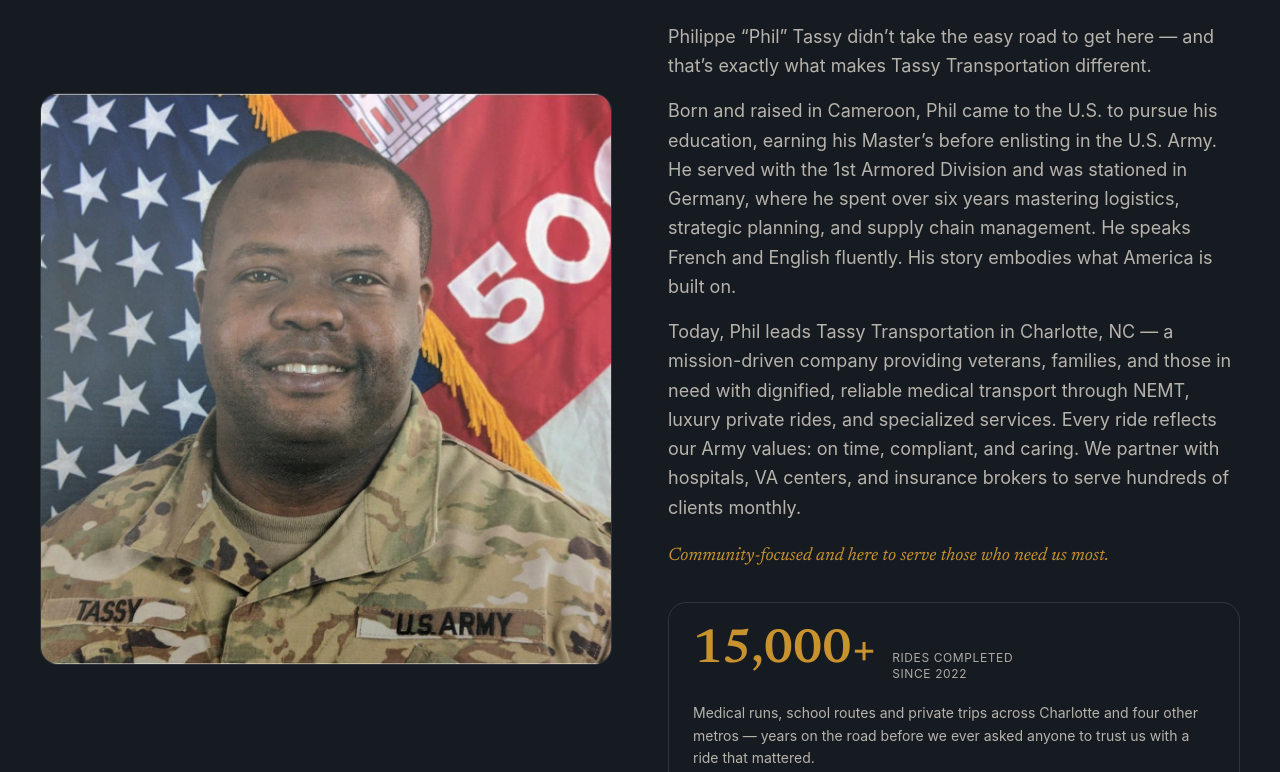
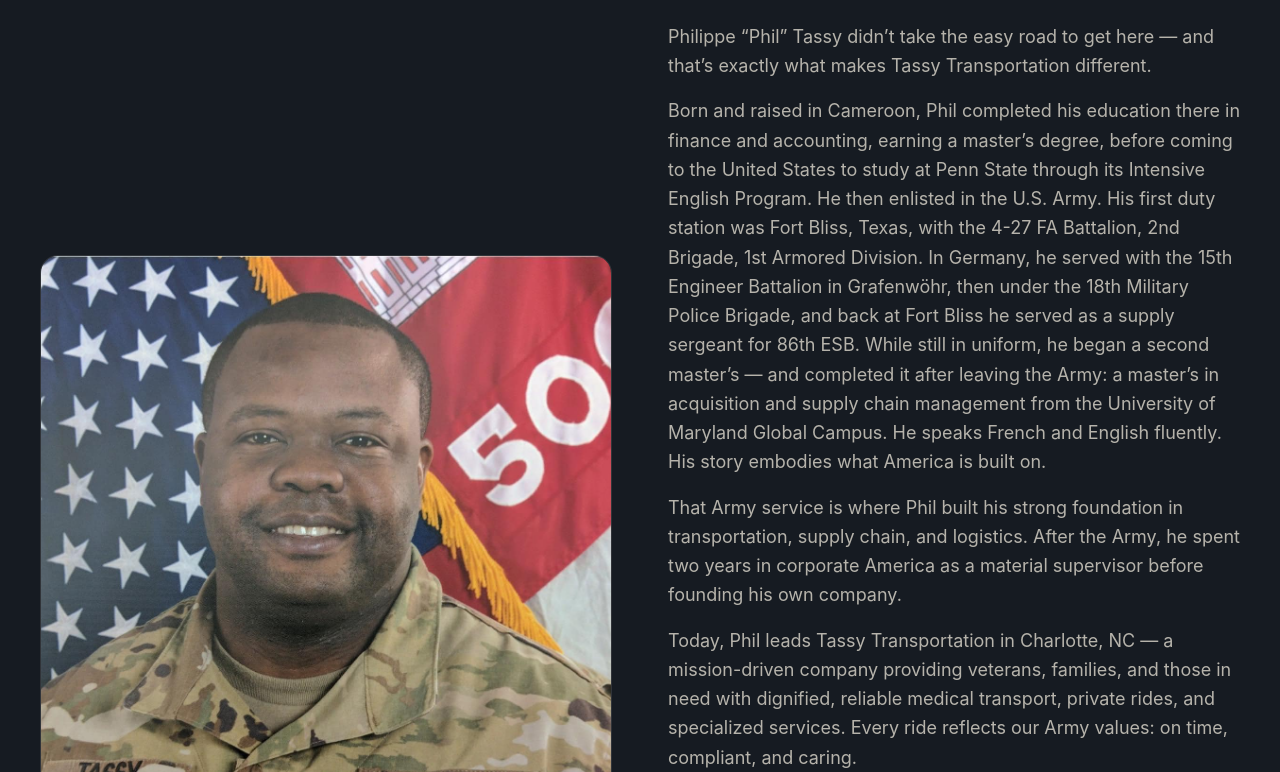
Before and after one commit to phil379/tassytrucks-website-v3, a Next.js app: page / in a window 1280 px wide. Shown: the part 4508-5280 px from the top of the page. Built offline with nearby package versions, Linux system fonts and the light colour scheme; a web font is replaced by a local one.

Commit message:
Founder bio: official version approved by Phil 2026-11-22 (corrected education/service record, UMGC, Army logistics foundation, material supervisor; unproven partner/clients claim removed) (#151)

```diff
--- a/app/page.tsx
+++ b/app/page.tsx
@@ -383,38 +383,53 @@ export default function HomePage() {
             <h2 className="h-section">
               Built by a veteran.<br />Held to a higher standard.
             </h2>
-            {/* FIX_PROD_138 — authoritative founder bio (Phil-provided, verbatim).
-                Revised 2026-10-02 at Phil's instruction. His text, with four
-                mechanical corrections and nothing else: "1st armored Division"
-                -> "1st Armored Division" (proper noun); "He speaks fluently
-                French and English" -> "...French and English fluently" (English
-                word order); the dangling "earning his Master's ." joined to the
-                enlistment sentence; and the two new service sentences merged so
-                the paragraph does not read as three stubs.
-
-                SUBSTANCE IS HIS AND WAS NOT TOUCHED -- the unit, the posting,
-                the six years, the languages, "hundreds of clients monthly".
-                That last one is carried by the August 2026 Uber statement, 221
-                completed trips under TASSY TRUCKS LLC, which is why it stays. */}
+            {/* FOUNDER BIO — official version approved by Phil, 2026-11-22.
+                Source of truth: founder-bio-official-2026-11-22.md in the
+                launch files. Replaces the FIX_PROD_138 text at Phil's direct
+                instruction: corrected education arc (Cameroon master's in
+                finance and accounting, Penn State IEP, second master's at
+                UMGC), his units (4-27 FA Battalion; 15th Engineer Battalion,
+                Grafenwöhr 2016–2019, then under the 18th Military Police
+                Brigade; 86th ESB), the Army logistics foundation line, and
+                two years as a corporate material supervisor. The old closing
+                claim ("partner with hospitals, VA centers, and insurance
+                brokers to serve hundreds of clients monthly") was REMOVED
+                with Phil's approval of the new text — do not restore it
+                without his word. No total years of service is stated: the
+                FAQ says six, the host brochure says eight, Phil has not ruled. */}
             <p className="mt-6 ink-soft text-lg leading-relaxed max-w-2xl">
               Philippe &ldquo;Phil&rdquo; Tassy didn&rsquo;t take the easy road to get here &mdash; and that&rsquo;s
               exactly what makes Tassy Transportation different.
             </p>
             <p className="mt-4 ink-soft text-lg leading-relaxed max-w-2xl">
-              Born and raised in Cameroon, Phil came to the U.S. to pursue his education,
-              earning his Master&rsquo;s before enlisting in the U.S. Army. He served with the
-              1st Armored Division and was stationed in Germany, where he spent over six
-              years mastering logistics, strategic planning, and supply chain management.
-              He speaks French and English fluently. His story embodies what America is
-              built on.
+              Born and raised in Cameroon, Phil completed his education there in finance
+              and accounting, earning a master&rsquo;s degree, before coming to the United
+              States to study at Penn State through its Intensive English Program. He then
+              enlisted in the U.S. Army. His first duty station was Fort Bliss, Texas, with
+              the 4-27 FA Battalion, 2nd Brigade, 1st Armored Division. In Germany, he
+              served with the 15th Engineer Battalion in Grafenwöhr, then under the 18th
+              Military Police Brigade, and back at Fort Bliss he served as a supply
+              sergeant for 86th ESB. While still in uniform, he began a second
+              master&rsquo;s &mdash; and completed it after leaving the Army: a master&rsquo;s
+              in acquisition and supply chain management from the University of Maryland
+              Global Campus. He speaks French and English fluently. His story embodies
+              what America is built on.
+            </p>
+            <p className="mt-4 ink-soft text-lg leading-relaxed max-w-2xl">
+              That Army service is where Phil built his strong foundation in
+              transportation, supply chain, and logistics. After the Army, he spent two
+              years in corporate America as a material supervisor before founding his
+              own company.
             </p>
             <p className="mt-4 ink-soft text-lg leading-relaxed max-w-2xl">
               Today, Phil leads Tassy Transportation in Charlotte, NC &mdash; a mission-driven
               company providing veterans, families, and those in need with dignified,
-              reliable medical transport through NEMT, luxury private rides, and
-              specialized services. Every ride reflects our Army values: on time,
-              compliant, and caring. We partner with hospitals, VA centers, and insurance
-              brokers to serve hundreds of clients monthly.
+              reliable medical transport, private rides, and specialized services. Every
+              ride reflects our Army values: on time, compliant, and caring.
+            </p>
+            <p className="mt-4 ink-soft text-lg leading-relaxed max-w-2xl">
+              Off duty, Phil is crazy about soccer, technology, and family &mdash; and he
+              loves to travel.
             </p>
             <p className="mt-5 serif italic text-lg max-w-2xl" style={{ color: 'var(--gold)' }}>
               Community-focused and here to serve those who need us most.
```
